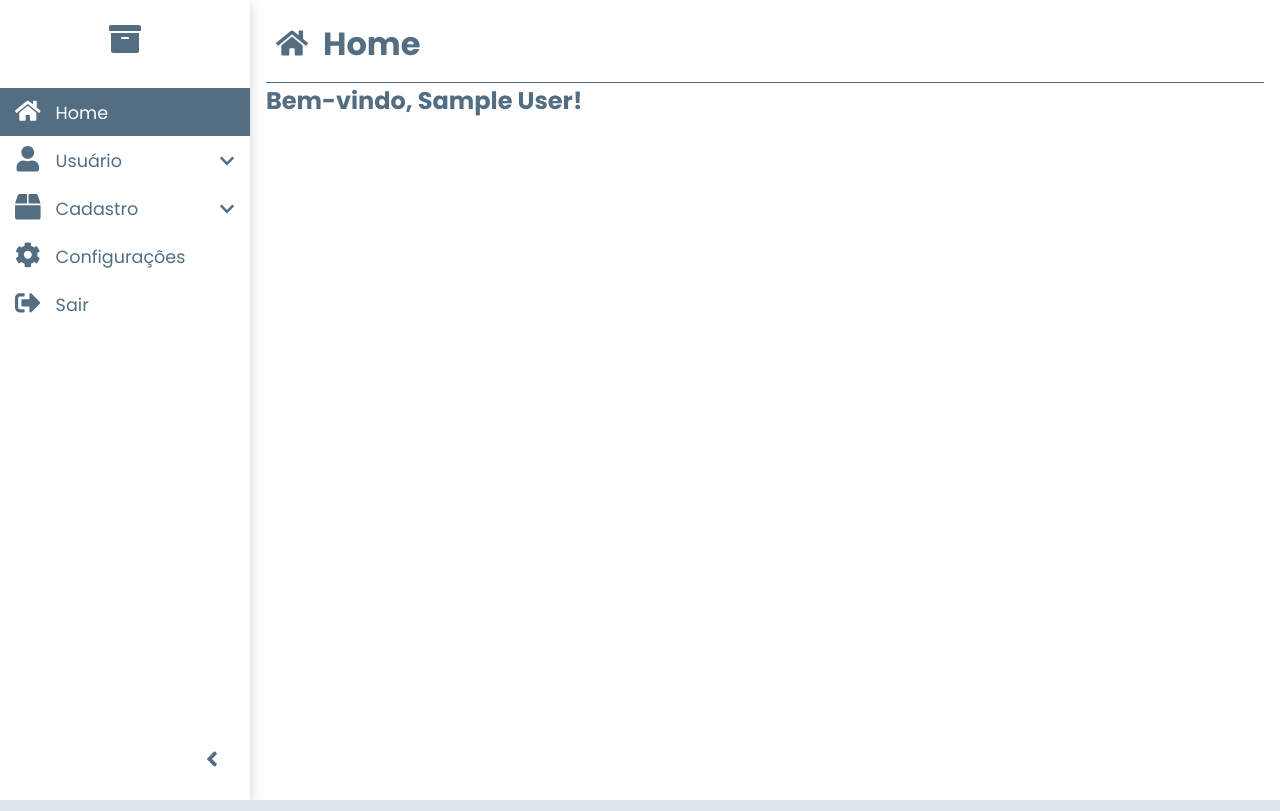
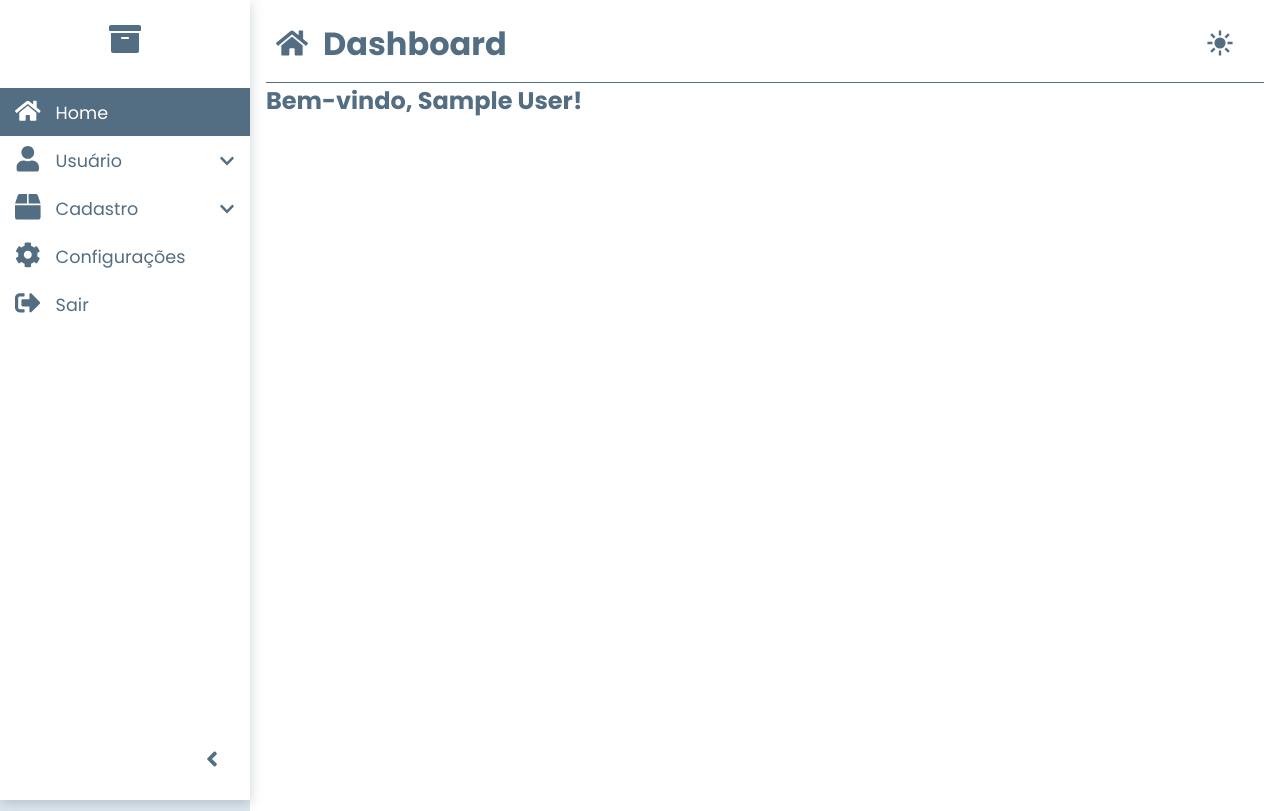
Before and after one commit to Hertzzy/boilerplate_v1, a React (Vite) app: page / in a window 1280 px wide. Built offline with nearby package versions, Linux system fonts and the light colour scheme; sample sign-in values are in the browser's storage.

Commit message:
Start DarkMod

```diff
--- a/src/assets/css/global.css
+++ b/src/assets/css/global.css
@@ -8,7 +8,7 @@
 }
 
 body {
-  background-color: #dde6ed;
+  transition: background-color 0.3s ease;
 }
 
 h1,
@@ -47,3 +47,18 @@ h6 {
 form {
   margin: 0px;
 }
+
+.dark-mode {
+  background-color: #333333;
+  color: #f5f5f5;
+}
+
+.light-mode {
+  background-color: #dde6ed;
+  color: #333333;
+}
+
+/* Certifique-se de que seus estilos específicos do dashboard estão de acordo */
+.dashboard {
+  transition: background-color 0.3s ease;
+}
--- a/src/assets/css/themedarkmode.css
+++ b/src/assets/css/themedarkmode.css
@@ -14,8 +14,7 @@ h6 {
 
 .dashboard {
   display: flex;
-  flex-direction: row;
-  height: 987h;
+  margin: 0px;
 }
 
 .dashboard--content {
--- a/src/components/Headers/HeaderStyles.ts
+++ b/src/components/Headers/HeaderStyles.ts
@@ -4,6 +4,8 @@ import styled from 'styled-components';
 export interface HeaderViewProps {
   pageTitle: string;
   icon?: React.ReactNode;
+  isDarkMode: boolean; // Adicionando isDarkMode
+  toggleDarkMode: () => void; // Adicionando toggleDarkMode
 }
 
 export const HeaderContainer = styled.header`
@@ -26,3 +28,10 @@ export const Icon = styled.span`
   margin-right: 15px;
   font-size: 32px;
 `;
+
+export const DarkModeButton = styled.div`
+  font-size: 28px;
+  margin-top: 8px;
+  margin-right: 20px;
+  cursor: pointer;
+`;
--- a/src/components/Headers/index.tsx
+++ b/src/components/Headers/index.tsx
@@ -1,13 +1,26 @@
+// src/components/Headers/index.tsx
 import React from 'react';
-import { HeaderViewProps, HeaderContainer, PageTitle, Icon } from './HeaderStyles';
+import {
+  HeaderViewProps,
+  HeaderContainer,
+  PageTitle,
+  Icon
+} from './HeaderStyles';
+import DarkModeButton from '../common/DarkModeButton';
 
-const Header: React.FC<HeaderViewProps> = ({ pageTitle, icon }) => {
+const Header: React.FC<HeaderViewProps> = ({
+  pageTitle,
+  icon,
+  isDarkMode,
+  toggleDarkMode
+}) => {
   return (
     <HeaderContainer>
       <PageTitle>
         {icon && <Icon>{icon}</Icon>}
         {pageTitle}
       </PageTitle>
+      <DarkModeButton isDarkMode={isDarkMode} toggleDarkMode={toggleDarkMode} />
     </HeaderContainer>
   );
 };
--- /dev/null
+++ b/src/components/common/DarkModeButton/index.tsx
@@ -0,0 +1,30 @@
+// src/components/DarkModeButton.tsx
+import React from 'react';
+import { IoSunnySharp } from 'react-icons/io5';
+import { BsMoonStarsFill } from 'react-icons/bs';
+import styled from 'styled-components';
+
+const Button = styled.div`
+  font-size: 28px;
+  margin-top: 8px;
+  margin-right: 20px;
+  cursor: pointer;
+`;
+
+interface DarkModeButtonProps {
+  isDarkMode: boolean;
+  toggleDarkMode: () => void;
+}
+
+const DarkModeButton: React.FC<DarkModeButtonProps> = ({
+  isDarkMode,
+  toggleDarkMode
+}) => {
+  return (
+    <Button onClick={toggleDarkMode}>
+      {isDarkMode ? <BsMoonStarsFill /> : <IoSunnySharp />}
+    </Button>
+  );
+};
+
+export default DarkModeButton;
--- a/src/pages/Home/index.tsx
+++ b/src/pages/Home/index.tsx
@@ -1,13 +1,12 @@
-import { FaHome } from 'react-icons/fa';
-import Header from '../../components/Headers';
 import Container from '../../components/container';
 import { useAuth } from '../../context/AuthContext';
+import { useState } from 'react';
 
 const Home = () => {
   const { user } = useAuth();
+
   return (
     <Container>
-      <Header pageTitle="Home" icon={<FaHome />} />
       <h2>Bem-vindo, {user ? user.name : ' '}!</h2>
     </Container>
   );
--- a/src/routes/DashboardLayout.tsx
+++ b/src/routes/DashboardLayout.tsx
@@ -1,3 +1,4 @@
+// src/layout/DashboardLayout.tsx
 import React, { useState, useEffect } from 'react';
 import { Routes, Route, useLocation } from 'react-router-dom';
 import Home from '../pages/Home';
@@ -8,10 +9,25 @@ import ProtectedRoute from './ProtectRoute';
 import UserProfile from '../pages/Profile/UserProfile';
 import UsersView from '../pages/User/UsersView';
 import UserCreate from '../pages/User/UsersCreate';
+import Header from '../components/Headers';
+import { FaHome } from 'react-icons/fa';
 
 const DashboardLayout: React.FC = () => {
   const location = useLocation();
   const [loading, setLoading] = useState(false);
+  const [isDarkMode, setIsDarkMode] = useState(false);
+
+  useEffect(() => {
+    const storedTheme = localStorage.getItem('theme');
+    if (storedTheme) {
+      setIsDarkMode(storedTheme === 'dark');
+    }
+  }, []);
+
+  useEffect(() => {
+    localStorage.setItem('theme', isDarkMode ? 'dark' : 'light');
+    document.body.className = isDarkMode ? 'dark-mode' : 'light-mode';
+  }, [isDarkMode]);
 
   useEffect(() => {
     setLoading(true);
@@ -25,17 +41,34 @@ const DashboardLayout: React.FC = () => {
   const showSidebar = location.pathname !== '/login';
 
   return (
-    <div className="dashboard">
+    <div className={`dashboard ${isDarkMode ? 'dark-mode' : 'light-mode'}`}>
       {showSidebar && <Sidebar />}
       <div className="dashboard--content">
+        <Header
+          pageTitle="Dashboard"
+          icon={<FaHome />}
+          isDarkMode={isDarkMode}
+          toggleDarkMode={() => setIsDarkMode(prev => !prev)}
+        />
         {loading && <Loading />}
         <Routes>
           <Route path="/" element={<ProtectedRoute element={<Home />} />} />
-          <Route path="/user-profile" element={<ProtectedRoute element={<UserProfile />} />} />
-          <Route path="/users-view" element={<ProtectedRoute element={<UsersView />} />} />
-          <Route path="/user-create" element={<ProtectedRoute element={<UserCreate />} />} />
-
-          <Route path="/settings" element={<ProtectedRoute element={<Settings />} />} />
+          <Route
+            path="/user-profile"
+            element={<ProtectedRoute element={<UserProfile />} />}
+          />
+          <Route
+            path="/users-view"
+            element={<ProtectedRoute element={<UsersView />} />}
+          />
+          <Route
+            path="/user-create"
+            element={<ProtectedRoute element={<UserCreate />} />}
+          />
+          <Route
+            path="/settings"
+            element={<ProtectedRoute element={<Settings />} />}
+          />
         </Routes>
       </div>
     </div>
```
Also changed, not shown: src/components/common/Buttons/Button/index.tsx (+6 -1 lines), .prettierrc.json.
